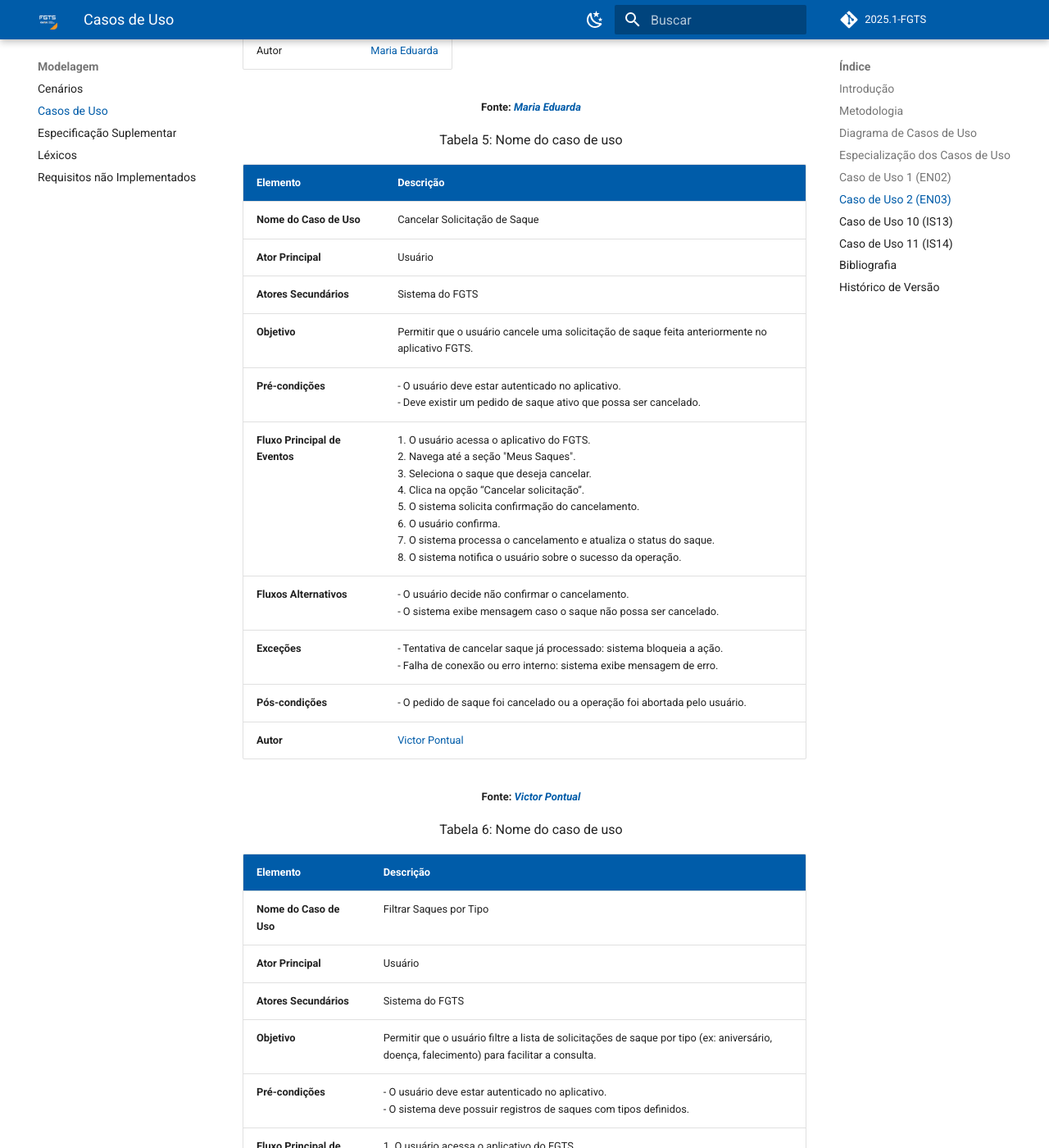
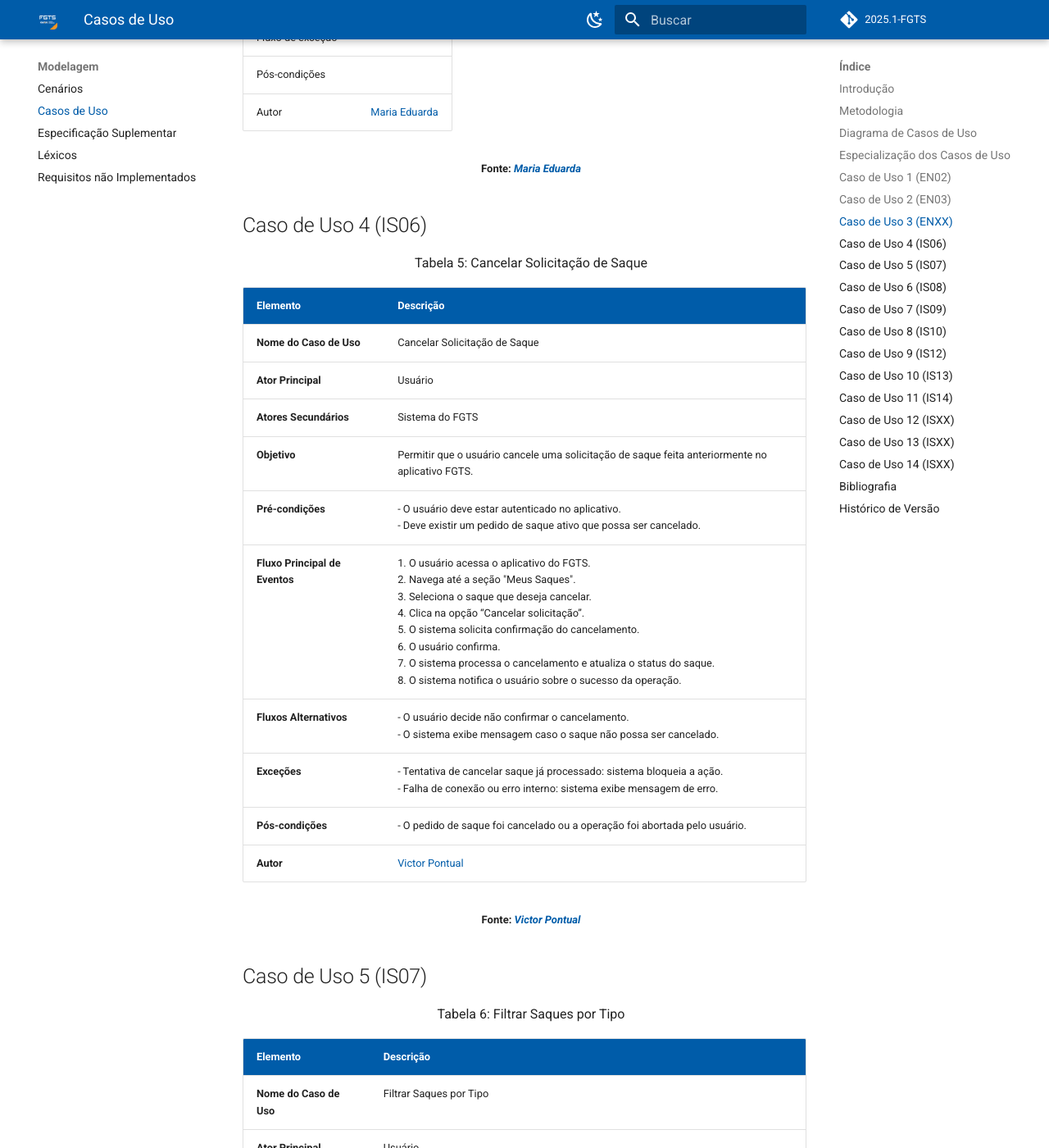
Before and after one commit to eduardodpms/REQ-FGTS, an MkDocs documentation site: the page built from docs/Modelagem/Diagrama.md, in a window 1280 px wide and 1400 px high, scrolled down 3426 px. Shown: the whole window at 82% size. Built offline with MkDocs 1.6.1 and Material for MkDocs 9.7.7, drawn with Linux system fonts in a browser that asks for light colours; comment, search, counter and statistics services are not loaded; some of the changed text lies outside the part shown.

Commit message:
Update Diagrama.md

```diff
--- a/docs/Modelagem/Diagrama.md
+++ b/docs/Modelagem/Diagrama.md
@@ -105,6 +105,8 @@
 | **Autor**                       | [Enzo Emir](https://github.com/EnzoEmir) |
 <font size="2"><p style="text-align: center"><b>Fonte: <i> [Enzo Emir](https://github.com/EnzoEmir) </i></b></p></font>
 
+## Caso de Uso 3 (ENXX)
+
 <font size="3"><p style="text-align: center">Tabela 4: Nome do caso de uso </p></font>
 
 | UC01 | Descrição |
@@ -122,7 +124,9 @@
 
 <font size="2"><p style="text-align: center"><b>Fonte: <i> [Maria Eduarda](https://github.com/dudaa28) </i></b></p></font>
 
-<font size="3"><p style="text-align: center">Tabela 5: Nome do caso de uso </p></font>
+## Caso de Uso 4 (IS06)
+
+<font size="3"><p style="text-align: center">Tabela 5: Cancelar Solicitação de Saque </p></font>
 
 | **Elemento**                     | **Descrição** |
 |----------------------------------|----------------|
@@ -139,7 +143,9 @@
 
 <font size="2"><p style="text-align: center"><b>Fonte: <i> [Victor Pontual](https://github.com/VictorPontual) </i></b></p></font>
 
-<font size="3"><p style="text-align: center">Tabela 6: Nome do caso de uso </p></font>
+## Caso de Uso 5 (IS07)
+
+<font size="3"><p style="text-align: center">Tabela 6: Filtrar Saques por Tipo </p></font>
 
 | **Elemento**                     | **Descrição** |
 |----------------------------------|----------------|
@@ -156,6 +162,8 @@
 
 
 <font size="2"><p style="text-align: center"><b>Fonte: <i> [Victor Pontual](https://github.com/VictorPontual) </i></b></p></font>
+
+## Caso de Uso 6 (IS08)
 
 <font size="3"><p style="text-align: center">Tabela 7: Consultar Saques Bloqueados </p></font>
 
@@ -176,6 +184,8 @@
 
 <font size="2"><p style="text-align: center"><b>Fonte: <i> [Danielle Soares](https://github.com/danielle-soaress)</i></b></p></font>
 
+## Caso de Uso 7 (IS09)
+
 <font size="3"><p style="text-align: center">Tabela 8: Exibir informações detalhadas sobre o histórico de movimentações financeiras </p></font>
 
 | UC07 | Descrição |
@@ -193,6 +203,8 @@
 
 <font size="2"><p style="text-align: center"><b>Fonte: <i> [Leticia Arisa](https://github.com/Leticia-Arisa-K-Higa) </i></b></p></font>
 
+## Caso de Uso 8 (IS10)
+
 <font size="3"><p style="text-align: center">Tabela 9: Filtrar extrato por data </p></font>
 
 | UC08 | Descrição |
@@ -209,6 +221,8 @@
 | Autor | [Leticia Arisa](https://github.com/Leticia-Arisa-K-Higa) |
 
 <font size="2"><p style="text-align: center"><b>Fonte: <i> [Leticia Arisa](https://github.com/Leticia-Arisa-K-Higa)</i></b></p></font>
+
+## Caso de Uso 9 (IS12)
 
 <font size="3"><p style="text-align: center">Tabela 10: Cadastrar Múltiplas Contas Bancárias </p></font>
 
@@ -265,6 +279,8 @@
 
 <font size="2"><p style="text-align: center"><b>Fonte: <i> [Marcelo Makoto](https://github.com/MM4k) </i></b></p></font>
 
+## Caso de Uso 12 (ISXX)
+
 <font size="3"><p style="text-align: center">Tabela 13: Nome do caso de uso </p></font>
 
 | UC01 | Descrição |
@@ -282,6 +298,8 @@
 
 <font size="2"><p style="text-align: center"><b>Fonte: <i> [Eduardo de Pina](https://github.com/eduardodpms) </i></b></p></font>
 
+## Caso de Uso 13 (ISXX)
+
 <font size="3"><p style="text-align: center">Tabela 14: Nome do caso de uso </p></font>
 
 | UC01 | Descrição |
@@ -298,6 +316,8 @@
 | Autor | [Eduardo de Pina](https://github.com/eduardodpms)|
 
 <font size="2"><p style="text-align: center"><b>Fonte: <i> [Eduardo de Pina](https://github.com/eduardodpms) </i></b></p></font>
+
+## Caso de Uso 14 (ISXX)
 
 <font size="3"><p style="text-align: center">Tabela 15: Nome do caso de uso </p></font>
 
@@ -328,4 +348,5 @@
 | `1.2` | 17/05/2025 | Adição dos casos de uso 10 e 11 | [Marcelo Makoto](https://github.com/MM4k) | [Leticia Arisa](https://github.com/Leticia-Arisa-K-Higa) |
 | `1.3` | 17/05/2025 | Adição dos casos de uso 07 e 08 | [Leticia Arisa](https://github.com/Leticia-Arisa-K-Higa) | [Victor Pontual](https://github.com/VictorPontual) |
 | `1.4` | 17/05/2025 | Adição dos casos de uso 05 e 06 | [Victor Pontual](https://github.com/VictorPontual) | - |
-| `1.5` | 17/05/2025 | Adição dos casos de uso 09 e 12 | [Danielle](https://github.com/danielle-soaress) | - |
+| `1.5` | 17/05/2025 | Adição dos casos de uso 09 e 12 | [Danielle](https://github.com/danielle-soaress) | [Victor Pontual](https://github.com/VictorPontual) |
+| `1.6` | 18/05/2025 | Correção de erros e padronização dos tópicos | [Victor Pontual](https://github.com/VictorPontual) | - |
```
